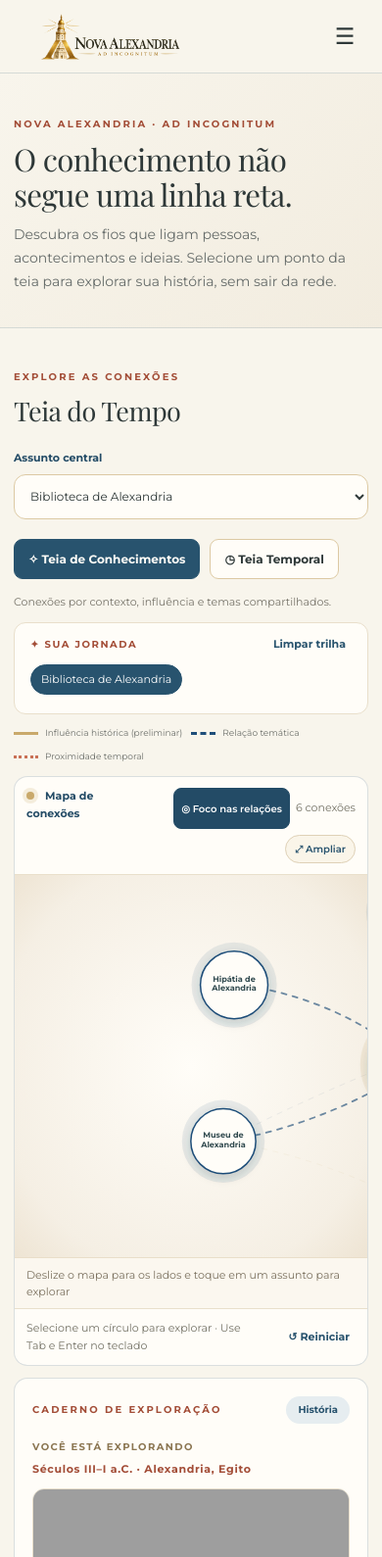
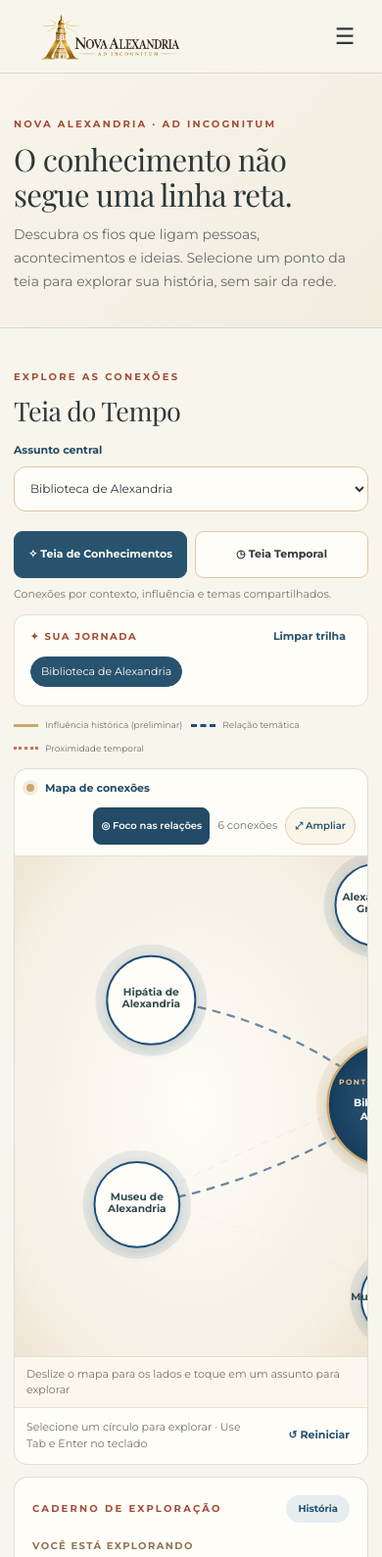
Before and after one commit to AlexssanderTnS/NovaAlexandria, a plain HTML site: page teias.html in a window 390 px wide. Shown: the top 1589 px of the page at 98% size. Drawn offline with nearby package versions, Linux system fonts and the light colour scheme; grey boxes are pictures that could not be loaded.

Commit message:
fix(teia): ajustar proporções do SVG, navegação móvel e painel de leitura

```diff
--- a/css/teia-explorer.css
+++ b/css/teia-explorer.css
@@ -1,4 +1,3 @@
-/* Teia do Tempo — exploração editorial V4. Mantém identidade Nova Alexandria. */
 .teia-intro{padding-block:48px!important}
 .teia-intro .na-hero-layout{grid-template-columns:minmax(0,1fr)!important}
 .teia-intro .na-hero-art{display:none!important}
@@ -44,3 +43,133 @@
 @media(max-width:760px){.teia-layout{gap:12px!important}.teia-canvas{height:440px!important;min-height:0!important;overflow-x:auto!important;overflow-y:hidden!important;touch-action:pan-x pan-y}.teia-canvas svg{width:820px!important;min-width:820px!important;height:440px!important;max-width:none!important}.teia-leitura{display:flex;position:static;padding:18px!important}.teia-leitura .na-teia-imagem{margin:10px 0}.teia-leitura .leitura-texto{max-height:120px}.teia-visual.modo-foco .teia-canvas{overflow:auto!important}.teia-visual.modo-foco .teia-canvas svg{width:900px!important;min-width:900px!important;height:100%!important}.teia-barra,.teia-rodape{padding:11px 12px}.teia-rodape>span{max-width:230px}.teia-modos span{margin-top:5px}.teia-intro{padding-block:34px!important}}
 @media(max-width:420px){.teia-canvas{height:390px!important}.teia-canvas svg{height:390px!important}.teia-barra-titulo{font-size:11px}.teia-barra-acoes{gap:6px}.teia-barra-acoes button{font-size:10px}.teia-legenda{gap:9px}.teia-legenda span{font-size:9px}}
 @media(prefers-reduced-motion:reduce){.teia-fio,.teia-no{transition:none!important}}
+
+.teia-visual {
+  min-width: 0;
+}
+.teia-barra-acoes {
+  display: flex;
+  align-items: center;
+  flex-wrap: wrap;
+  gap: 8px;
+}
+.teia-barra-acoes button {
+  min-height: 38px;
+}
+.teia-canvas {
+  height: 570px !important;
+  overflow: auto !important;
+  overscroll-behavior: contain;
+}
+.teia-canvas svg {
+  width: 100%;
+  height: 100%;
+  min-width: 0;
+  max-width: none;
+  aspect-ratio: 3 / 2;
+}
+.teia-no.is-muted {
+  opacity: .35;
+}
+.teia-fio.is-muted {
+  stroke-opacity: .055;
+}
+.teia-leitura {
+  min-width: 0;
+}
+@media (max-width: 1080px) {
+  .teia-leitura {
+    display: flex;
+    flex-direction: column;
+    position: static;
+  }
+  .teia-leitura .leitura-texto {
+    max-height: none;
+    overflow: visible;
+  }
+}
+@media (max-width: 760px) {
+  .explorador-topo {
+    display: flex;
+    flex-direction: column;
+    align-items: stretch;
+    gap: 16px;
+  }
+  .teia-controles {
+    width: 100%;
+  }
+  .teia-modos {
+    display: grid;
+    grid-template-columns: repeat(2, minmax(0, 1fr));
+    gap: 8px;
+  }
+  .teia-modos button {
+    min-height: 48px;
+    padding: 9px 7px;
+    font-size: 11px;
+    white-space: normal;
+  }
+  .teia-modos span {
+    grid-column: 1 / -1;
+    margin: 0;
+  }
+  .teia-visual {
+    overflow: hidden;
+  }
+  .teia-barra {
+    flex-wrap: wrap;
+    gap: 10px;
+  }
+  .teia-barra-acoes {
+    width: 100%;
+    justify-content: space-between;
+  }
+  .teia-canvas {
+    height: 510px !important;
+    min-height: 0 !important;
+    overflow-x: auto !important;
+    overflow-y: hidden !important;
+    touch-action: pan-x pan-y;
+  }
+  .teia-canvas svg {
+    width: 765px !important;
+    min-width: 765px !important;
+    height: 510px !important;
+    max-width: none !important;
+  }
+  .teia-rodape {
+    flex-wrap: wrap;
+  }
+  .teia-leitura {
+    display: flex;
+    flex-direction: column;
+    padding: 18px !important;
+  }
+  .teia-leitura .leitura-texto {
+    max-height: none;
+    overflow: visible;
+  }
+  .teia-visual.modo-foco {
+    inset: 8px !important;
+  }
+  .teia-visual.modo-foco .teia-canvas {
+    overflow: auto !important;
+    height: auto !important;
+  }
+  .teia-visual.modo-foco .teia-canvas svg {
+    width: 900px !important;
+    min-width: 900px !important;
+    height: 600px !important;
+  }
+  .teia-timeline-scroll {
+    width: 100%;
+  }
+}
+@media (max-width: 420px) {
+  .teia-canvas {
+    height: 510px !important;
+  }
+  .teia-canvas svg {
+    height: 510px !important;
+  }
+}
```
